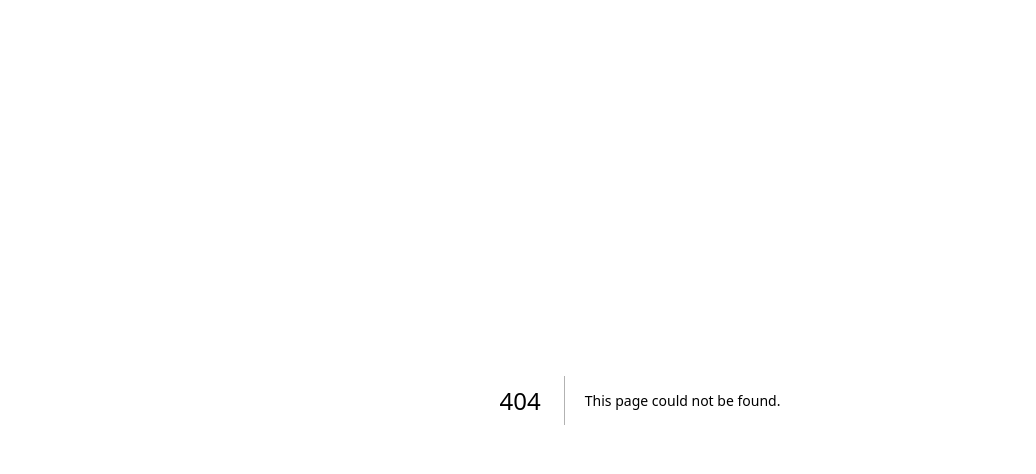
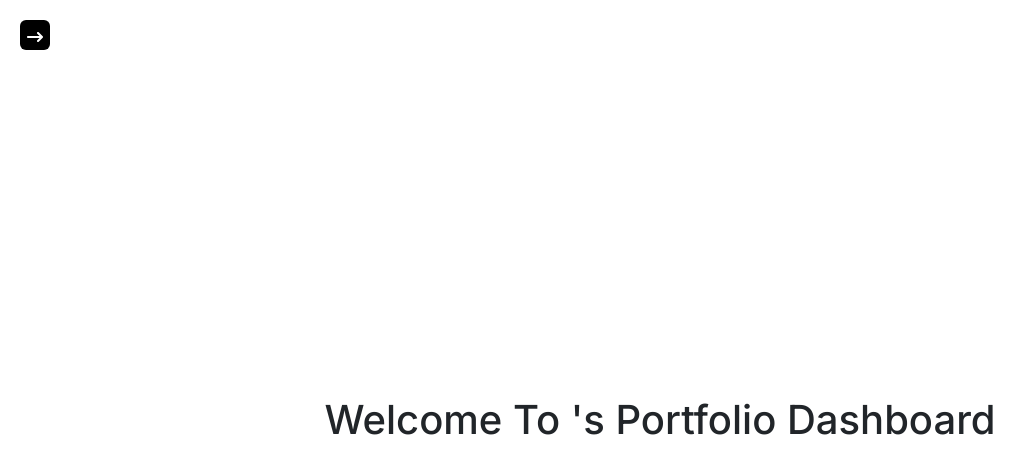
Before and after one commit to marcmedhat6211/my-portfolio, a Next.js app: page /admin in a window 1280 px wide. Before the commit this address had no page. Shown: the top 474 px of the page, without its empty margins (0-1036 px from the left). Built offline with nearby package versions, Linux system fonts and the light colour scheme.

Commit message:
initialized the directory structure and initialized firebase

```diff
--- /dev/null
+++ b/app/admin/RootLayout.module.scss
@@ -0,0 +1,8 @@
+.content-container {
+  transition: all 0.5s ease-in-out;
+  padding: 20px 20px 20px 60px;
+
+  &.side-panel-open {
+    padding: 20px 20px 20px 320px;
+  }
+}
--- /dev/null
+++ b/app/admin/layout.tsx
@@ -0,0 +1,26 @@
+"use client";
+import { Fragment, useState } from "react";
+import SideBar from "../components/admin/layout/SideBar";
+import styles from "./RootLayout.module.scss";
+
+export default function RootLayout({
+  children,
+}: Readonly<{
+  children: React.ReactNode;
+}>) {
+  // states
+  const [sidePanelOpen, setSidePanelOpen] = useState(false);
+
+  return (
+    <Fragment>
+      <SideBar open={sidePanelOpen} setOpen={setSidePanelOpen} />
+      <main
+        className={`${styles["content-container"]} ${
+          sidePanelOpen ? styles["side-panel-open"] : ""
+        }`}
+      >
+        {children}
+      </main>
+    </Fragment>
+  );
+}
--- /dev/null
+++ b/app/admin/page.tsx
@@ -0,0 +1,14 @@
+import { FC } from "react";
+
+const Dashboard: FC = () => {
+  return (
+    <div className="min-vh-100 d-flex justify-content-center align-items-center">
+      <h1 className="m-0">
+        Welcome To {process.env.NEXT_PUBLIC_PORTFOLIO_OWNER}'s Portfolio
+        Dashboard
+      </h1>
+    </div>
+  );
+};
+
+export default Dashboard;
--- /dev/null
+++ b/app/components/admin/layout/SideBar.module.scss
@@ -0,0 +1,91 @@
+@mixin side-btn {
+  width: 30px;
+  height: 30px;
+  border-radius: 6px;
+  border: none;
+  background-color: #ffffff;
+  transition: all 0.2s ease-in-out;
+
+  &:hover {
+    background-color: yellow;
+  }
+}
+
+.open-btn {
+  @include side-btn();
+  background-color: #000000;
+  position: absolute;
+  top: 20px;
+  left: 20px;
+
+  svg {
+    color: #ffffff;
+    transition: all 0.2s ease-in-out;
+  }
+
+  &:hover {
+    svg {
+      color: #000000;
+    }
+  }
+}
+
+.side-bar {
+  background-color: #000000;
+  position: fixed;
+  left: -100%;
+  top: 0;
+  min-height: 100vh;
+  width: 300px;
+  padding: 20px;
+  transition: all 0.5s ease-in-out;
+
+  &.open {
+    left: 0;
+  }
+
+  .close-btn-container {
+    display: flex;
+    justify-content: end;
+    margin-bottom: 20px;
+
+    button {
+      @include side-btn();
+    }
+  }
+
+  .aside-title {
+    color: #ffffff;
+    text-decoration: none;
+    font-size: 16px;
+  }
+
+  ul {
+    padding: 0;
+    margin: 0;
+
+    li {
+      list-style: none;
+      transition: all 0.2s ease-in-out;
+      border-radius: 6px;
+      display: flex;
+      align-items: center;
+      padding: 10px;
+
+      &:not(:last-child) {
+        margin-bottom: 10px;
+      }
+
+      &:hover,
+      &.active {
+        background-color: yellow;
+      }
+      a {
+        text-decoration: none;
+        display: block;
+        width: 100%;
+        height: 100%;
+      }
+    }
+  }
+}
--- /dev/null
+++ b/app/components/admin/layout/SideBar.tsx
@@ -0,0 +1,45 @@
+import { Dispatch, FC, Fragment, SetStateAction, useState } from "react";
+import styles from "./SideBar.module.scss";
+import { adminSideBarItems } from "@/app/constants/admin-side-bar-items";
+import Link from "next/link";
+import { FaArrowLeftLong } from "react-icons/fa6";
+import { FaArrowRightLong } from "react-icons/fa6";
+
+type Props = {
+  open: boolean;
+  setOpen: Dispatch<SetStateAction<boolean>>;
+};
+
+const SideBar: FC<Props> = ({ open, setOpen }) => {
+  return (
+    <Fragment>
+      <button
+        type="button"
+        className={styles["open-btn"]}
+        onClick={() => setOpen(true)}
+      >
+        <FaArrowRightLong />
+      </button>
+      <aside className={`${styles["side-bar"]} ${open ? styles.open : ""}`}>
+        <div className={styles["close-btn-container"]}>
+          <button type="button" onClick={() => setOpen(false)}>
+            <FaArrowLeftLong />
+          </button>
+        </div>
+        <Link href="/" className={styles["aside-title"]}>
+          <h1 className="m-0">{process.env.NEXT_PUBLIC_PORTFOLIO_OWNER}</h1>
+        </Link>
+        <hr />
+        <ul>
+          {adminSideBarItems.map((item) => (
+            <li key={item.path}>
+              <Link href={item.path}>{item.name}</Link>
+            </li>
+          ))}
+        </ul>
+      </aside>
+    </Fragment>
+  );
+};
+
+export default SideBar;
--- /dev/null
+++ b/app/constants/admin-side-bar-items.ts
@@ -0,0 +1,9 @@
+type AdminSideBarItem = {
+  name: string;
+  path: string;
+};
+
+export const adminSideBarItems: AdminSideBarItem[] = [
+  { name: "Dashboard", path: "/admin" },
+  { name: "Projects", path: "/admin/projects" },
+];
--- a/package.json
+++ b/package.json
@@ -15,6 +15,7 @@
     "react": "^18",
     "react-bootstrap": "^2.10.4",
     "react-dom": "^18",
+    "react-icons": "^5.3.0",
     "sass": "^1.77.8"
   },
   "devDependencies": {
```
Also changed, not shown: app/admin/projects/page.tsx (added, +7 -0 lines), app/components/admin/pages/ProjectsListTable.tsx (added, +22 -0 lines), app/firebase/app.ts (added, +12 -0 lines), app/interfaces/ProjectInterface.ts (added, +7 -0 lines), 2 other files (tests, documents, lock files or other folders).
